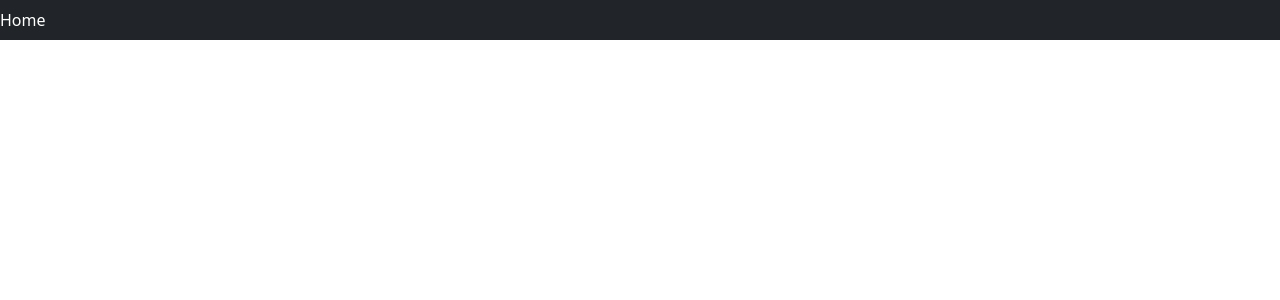
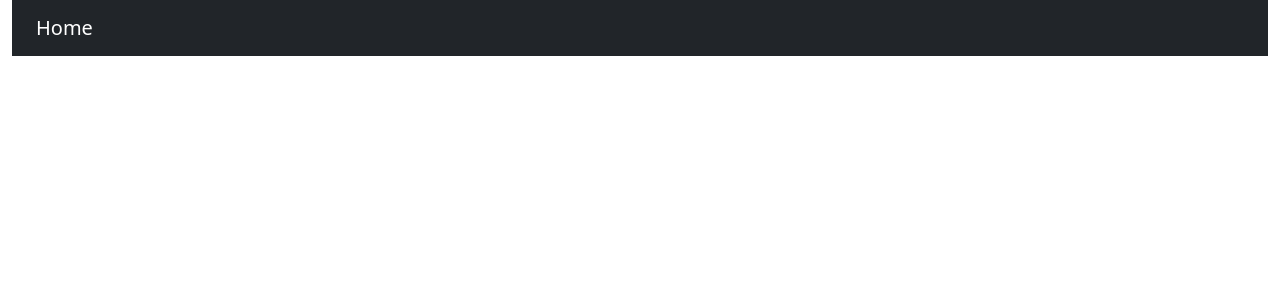
Before and after one commit to ivansmb11/ivan-dev, a Vue app: page / in a window 1280 px wide. Shown: the top 300 px of the page. Built offline with nearby package versions, Linux system fonts and the light colour scheme.

Commit message:
still missing container config view to coverscreen

```diff
--- a/src/App.vue
+++ b/src/App.vue
@@ -6,7 +6,9 @@ import NavbarComponent from '@/components/NavbarComponent.vue'
 </script>
 
 <template>
-  <NavbarComponent />
+<NavbarComponent />
+<div class="container">
+</div>
 </template>
 
 <style scoped>
--- a/src/components/NavbarComponent.vue
+++ b/src/components/NavbarComponent.vue
@@ -1,7 +1,9 @@
 <template>
-<nav class="navbar navbar-dark bg-dark">
-  <router-link :to="{name: 'home'}" class="no-style">Home</router-link>
-</nav>
+<div class="container-fluid">
+  <nav class="navbar navbar-dark bg-dark">
+    <router-link :to="{name: 'home'}" class="navbar-brand no-style ms-4">Home</router-link>
+  </nav>
+</div>
 </template>
 
 <style>
```
